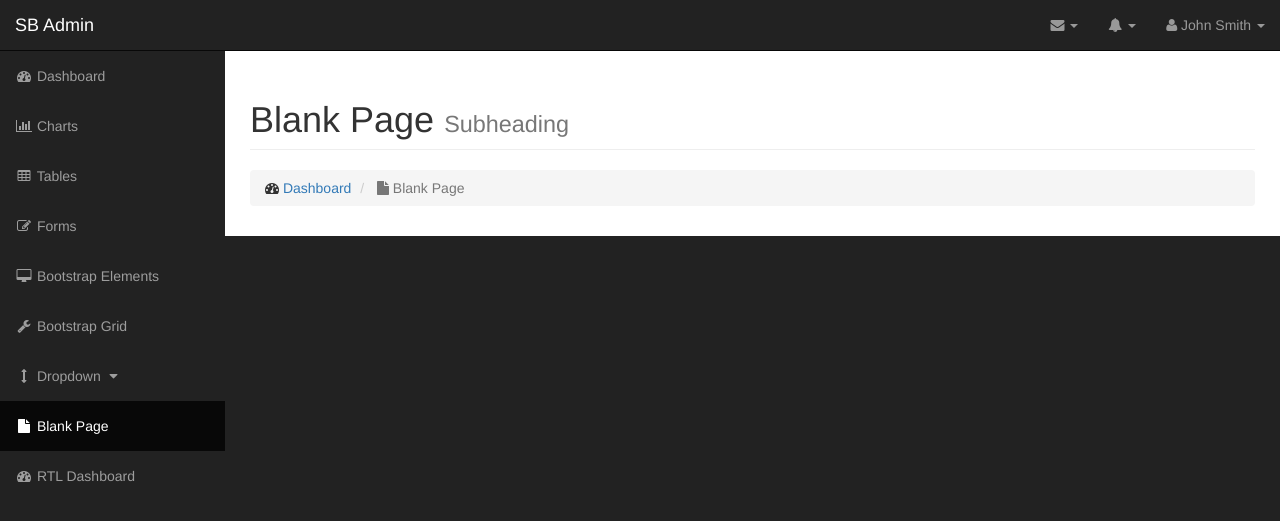
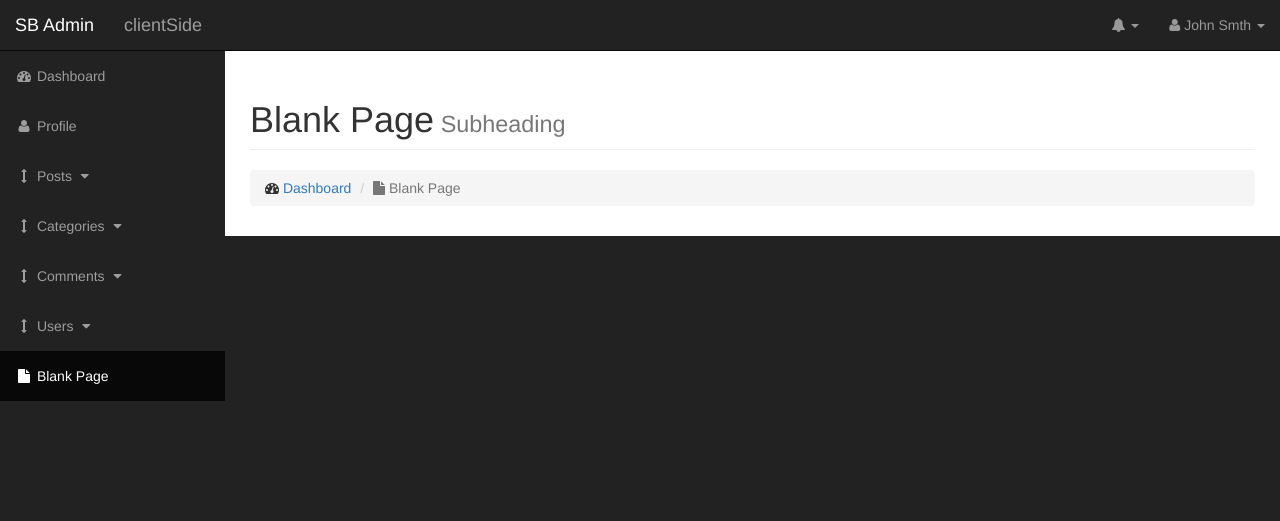
Before and after one commit to karima-hussein/blog-php, a PHP site: page /admin in a window 1280 px wide. Shown: the top 521 px of the page. Run offline with PHP 8.4, Linux system fonts and the light colour scheme; grey boxes labelled with a size stand in for pictures from a placeholder-image service; some libraries are stand-ins or nearby versions.

```diff
--- a/admin/index.html
+++ /dev/null
@@ -1,235 +0,0 @@
-<!DOCTYPE html>
-<html lang="en">
-
-<head>
-
-    <meta charset="utf-8">
-    <meta http-equiv="X-UA-Compatible" content="IE=edge">
-    <meta name="viewport" content="width=device-width, initial-scale=1">
-    <meta name="description" content="">
-    <meta name="author" content="">
-
-    <title>SB Admin - Bootstrap Admin Template</title>
-
-    <!-- Bootstrap Core CSS -->
-    <link href="css/bootstrap.min.css" rel="stylesheet">
-
-    <!-- Custom CSS -->
-    <link href="css/sb-admin.css" rel="stylesheet">
-
-    <!-- Custom Fonts -->
-    <link href="font-awesome/css/font-awesome.min.css" rel="stylesheet" type="text/css">
-
-    <!-- HTML5 Shim and Respond.js IE8 support of HTML5 elements and media queries -->
-    <!-- WARNING: Respond.js doesn't work if you view the page via file:// -->
-    <!--[if lt IE 9]>
-        <script src="https://oss.maxcdn.com/libs/html5shiv/3.7.0/html5shiv.js"></script>
-        <script src="https://oss.maxcdn.com/libs/respond.js/1.4.2/respond.min.js"></script>
-    <![endif]-->
-
-</head>
-
-<body>
-
-    <div id="wrapper">
-
-        <!-- Navigation -->
-        <nav class="navbar navbar-inverse navbar-fixed-top" role="navigation">
-            <!-- Brand and toggle get grouped for better mobile display -->
-            <div class="navbar-header">
-                <button type="button" class="navbar-toggle" data-toggle="collapse" data-target=".navbar-ex1-collapse">
-                    <span class="sr-only">Toggle navigation</span>
-                    <span class="icon-bar"></span>
-                    <span class="icon-bar"></span>
-                    <span class="icon-bar"></span>
-                </button>
-                <a class="navbar-brand" href="index.html">SB Admin</a>
-            </div>
-            <!-- Top Menu Items -->
-            <ul class="nav navbar-right top-nav">
-                <li class="dropdown">
-                    <a href="#" class="dropdown-toggle" data-toggle="dropdown"><i class="fa fa-envelope"></i> <b class="caret"></b></a>
-                    <ul class="dropdown-menu message-dropdown">
-                        <li class="message-preview">
-                            <a href="#">
-                                <div class="media">
-                                    <span class="pull-left">
-                                        <img class="media-object" src="http://placehold.it/50x50" alt="">
-                                    </span>
-                                    <div class="media-body">
-                                        <h5 class="media-heading">
-                                            <strong>John Smith</strong>
-                                        </h5>
-                                        <p class="small text-muted"><i class="fa fa-clock-o"></i> Yesterday at 4:32 PM</p>
-                                        <p>Lorem ipsum dolor sit amet, consectetur...</p>
-                                    </div>
-                                </div>
-                            </a>
-                        </li>
-                        <li class="message-preview">
-                            <a href="#">
-                                <div class="media">
-                                    <span class="pull-left">
-                                        <img class="media-object" src="http://placehold.it/50x50" alt="">
-                                    </span>
-                                    <div class="media-body">
-                                        <h5 class="media-heading">
-                                            <strong>John Smith</strong>
-                                        </h5>
-                                        <p class="small text-muted"><i class="fa fa-clock-o"></i> Yesterday at 4:32 PM</p>
-                                        <p>Lorem ipsum dolor sit amet, consectetur...</p>
-                                    </div>
-                                </div>
-                            </a>
-                        </li>
-                        <li class="message-preview">
-                            <a href="#">
-                                <div class="media">
-                                    <span class="pull-left">
-                                        <img class="media-object" src="http://placehold.it/50x50" alt="">
-                                    </span>
-                                    <div class="media-body">
-                                        <h5 class="media-heading">
-                                            <strong>John Smith</strong>
-                                        </h5>
-                                        <p class="small text-muted"><i class="fa fa-clock-o"></i> Yesterday at 4:32 PM</p>
-                                        <p>Lorem ipsum dolor sit amet, consectetur...</p>
-                                    </div>
-                                </div>
-                            </a>
-                        </li>
-                        <li class="message-footer">
-                            <a href="#">Read All New Messages</a>
-                        </li>
-                    </ul>
-                </li>
-                <li class="dropdown">
-                    <a href="#" class="dropdown-toggle" data-toggle="dropdown"><i class="fa fa-bell"></i> <b class="caret"></b></a>
-                    <ul class="dropdown-menu alert-dropdown">
-                        <li>
-                            <a href="#">Alert Name <span class="label label-default">Alert Badge</span></a>
-                        </li>
-                        <li>
-                            <a href="#">Alert Name <span class="label label-primary">Alert Badge</span></a>
-                        </li>
-                        <li>
-                            <a href="#">Alert Name <span class="label label-success">Alert Badge</span></a>
-                        </li>
-                        <li>
-                            <a href="#">Alert Name <span class="label label-info">Alert Badge</span></a>
-                        </li>
-                        <li>
-                            <a href="#">Alert Name <span class="label label-warning">Alert Badge</span></a>
-                        </li>
-                        <li>
-                            <a href="#">Alert Name <span class="label label-danger">Alert Badge</span></a>
-                        </li>
-                        <li class="divider"></li>
-                        <li>
-                            <a href="#">View All</a>
-                        </li>
-                    </ul>
-                </li>
-                <li class="dropdown">
-                    <a href="#" class="dropdown-toggle" data-toggle="dropdown"><i class="fa fa-user"></i> John Smith <b class="caret"></b></a>
-                    <ul class="dropdown-menu">
-                        <li>
-                            <a href="#"><i class="fa fa-fw fa-user"></i> Profile</a>
-                        </li>
-                        <li>
-                            <a href="#"><i class="fa fa-fw fa-envelope"></i> Inbox</a>
-                        </li>
-                        <li>
-                            <a href="#"><i class="fa fa-fw fa-gear"></i> Settings</a>
-                        </li>
-                        <li class="divider"></li>
-                        <li>
-                            <a href="#"><i class="fa fa-fw fa-power-off"></i> Log Out</a>
-                        </li>
-                    </ul>
-                </li>
-            </ul>
-            <!-- Sidebar Menu Items - These collapse to the responsive navigation menu on small screens -->
-            <div class="collapse navbar-collapse navbar-ex1-collapse">
-                <ul class="nav navbar-nav side-nav">
-                    <li>
-                        <a href="index.html"><i class="fa fa-fw fa-dashboard"></i> Dashboard</a>
-                    </li>
-                    <li>
-                        <a href="charts.html"><i class="fa fa-fw fa-bar-chart-o"></i> Charts</a>
-                    </li>
-                    <li>
-                        <a href="tables.html"><i class="fa fa-fw fa-table"></i> Tables</a>
-                    </li>
-                    <li>
-                        <a href="forms.html"><i class="fa fa-fw fa-edit"></i> Forms</a>
-                    </li>
-                    <li>
-                        <a href="bootstrap-elements.html"><i class="fa fa-fw fa-desktop"></i> Bootstrap Elements</a>
-                    </li>
-                    <li>
-                        <a href="bootstrap-grid.html"><i class="fa fa-fw fa-wrench"></i> Bootstrap Grid</a>
-                    </li>
-                    <li>
-                        <a href="javascript:;" data-toggle="collapse" data-target="#demo"><i class="fa fa-fw fa-arrows-v"></i> Dropdown <i class="fa fa-fw fa-caret-down"></i></a>
-                        <ul id="demo" class="collapse">
-                            <li>
-                                <a href="#">Dropdown Item</a>
-                            </li>
-                            <li>
-                                <a href="#">Dropdown Item</a>
-                            </li>
-                        </ul>
-                    </li>
-                    <li class="active">
-                        <a href="blank-page.html"><i class="fa fa-fw fa-file"></i> Blank Page</a>
-                    </li>
-                    <li>
-                        <a href="index-rtl.html"><i class="fa fa-fw fa-dashboard"></i> RTL Dashboard</a>
-                    </li>
-                </ul>
-            </div>
-            <!-- /.navbar-collapse -->
-        </nav>
-
-        <div id="page-wrapper">
-
-            <div class="container-fluid">
-
-                <!-- Page Heading -->
-                <div class="row">
-                    <div class="col-lg-12">
-                        <h1 class="page-header">
-                            Blank Page
-                            <small>Subheading</small>
-                        </h1>
-                        <ol class="breadcrumb">
-                            <li>
-                                <i class="fa fa-dashboard"></i>  <a href="index.html">Dashboard</a>
-                            </li>
-                            <li class="active">
-                                <i class="fa fa-file"></i> Blank Page
-                            </li>
-                        </ol>
-                    </div>
-                </div>
-                <!-- /.row -->
-
-            </div>
-            <!-- /.container-fluid -->
-
-        </div>
-        <!-- /#page-wrapper -->
-
-    </div>
-    <!-- /#wrapper -->
-
-    <!-- jQuery -->
-    <script src="js/jquery.js"></script>
-
-    <!-- Bootstrap Core JavaScript -->
-    <script src="js/bootstrap.min.js"></script>
-
-</body>
-
-</html>
--- /dev/null
+++ b/admin/index.php
@@ -0,0 +1,22 @@
+<?php include_once "../includes/admin_header.php"; ?>
+    <!-- Navigation -->
+    <?php include_once "../includes/admin_nav.php"; ?>
+    <div id="page-wrapper">
+        <div class="container-fluid">
+            <!-- Page Heading -->
+            <div class="row">
+                <div class="col-lg-12">
+                    <h1 class="page-header"> Blank Page<small> Subheading</small></h1>
+                    <ol class="breadcrumb">
+                        <li><i class="fa fa-dashboard"></i>  <a href="#">Dashboard</a></li>
+                        <li class="active"><i class="fa fa-file"></i> Blank Page</li>
+                    </ol>
+                </div>
+            </div>
+            <!-- /.row -->
+        </div>
+        <!-- /.container-fluid -->
+
+    </div>
+    <!-- /#page-wrapper -->
+<?php include_once "../includes/admin_footer.php"; ?>
--- /dev/null
+++ b/includes/admin_footer.php
@@ -0,0 +1,13 @@
+
+    </div>
+    <!-- /#wrapper -->
+
+    <!-- jQuery -->
+    <script src="js/jquery.js"></script>
+
+    <!-- Bootstrap Core JavaScript -->
+    <script src="js/bootstrap.min.js"></script>
+
+</body>
+
+</html>
--- /dev/null
+++ b/includes/admin_header.php
@@ -0,0 +1,34 @@
+<?php  ob_start();?>
+<!DOCTYPE html>
+<html lang="en">
+
+<head>
+
+    <meta charset="utf-8">
+    <meta http-equiv="X-UA-Compatible" content="IE=edge">
+    <meta name="viewport" content="width=device-width, initial-scale=1">
+    <meta name="description" content="">
+    <meta name="author" content="">
+
+    <title>SB Admin</title>
+
+    <!-- Bootstrap Core CSS -->
+    <link href="css/bootstrap.min.css" rel="stylesheet">
+
+    <!-- Custom CSS -->
+    <link href="css/sb-admin.css" rel="stylesheet">
+
+    <!-- Custom Fonts -->
+    <link href="font-awesome/css/font-awesome.min.css" rel="stylesheet" type="text/css">
+
+    <!-- HTML5 Shim and Respond.js IE8 support of HTML5 elements and media queries -->
+    <!-- WARNING: Respond.js doesn't work if you view the page via file:// -->
+    <!--[if lt IE 9]>
+        <script src="https://oss.maxcdn.com/libs/html5shiv/3.7.0/html5shiv.js"></script>
+        <script src="https://oss.maxcdn.com/libs/respond.js/1.4.2/respond.min.js"></script>
+    <![endif]-->
+
+</head>
+
+<body>
+    <div id="wrapper">
--- /dev/null
+++ b/includes/admin_nav.php
@@ -0,0 +1,87 @@
+<nav class="navbar navbar-inverse navbar-fixed-top" role="navigation">
+            <!-- Brand and toggle get grouped for better mobile display -->
+            <div class="navbar-header">
+                <button type="button" class="navbar-toggle" data-toggle="collapse" data-target=".navbar-ex1-collapse">
+                    <span class="sr-only">Toggle navigation</span>
+                    <span class="icon-bar"></span>
+                    <span class="icon-bar"></span>
+                    <span class="icon-bar"></span>
+                </button>
+                <a class="navbar-brand" href="index.php">SB Admin</a>
+                <a class="navbar-brand" href="../">clientSide</a>
+            </div>
+            <!-- Top Menu Items -->
+            <ul class="nav navbar-right top-nav">
+                <li class="dropdown">
+                    <a href="#" class="dropdown-toggle" data-toggle="dropdown"><i class="fa fa-bell"></i> <b class="caret"></b></a>
+                    <ul class="dropdown-menu alert-dropdown">
+                        <li>
+                            <a href="#">Alert Name <span class="label label-default">Alert Badge</span></a>
+                        </li>
+                        <li class="divider"></li>
+                        <li>
+                            <a href="#">View All</a>
+                        </li>
+                    </ul>
+                </li>
+                <li class="dropdown">
+                    <a href="#" class="dropdown-toggle" data-toggle="dropdown"><i class="fa fa-user"></i> John Smth <b class="caret"></b></a>
+                    <ul class="dropdown-menu">
+                        <li>
+                            <a href="#"><i class="fa fa-fw fa-user"></i> Profile</a>
+                        </li>
+                        <li class="divider"></li>
+                        <li>
+                            <a href="#"><i class="fa fa-fw fa-power-off"></i> Log Out</a>
+                        </li>
+                    </ul>
+                </li>
+            </ul>
+            <!-- Sidebar Menu Items - These collapse to the responsive navigation menu on small screens -->
+            <div class="collapse navbar-collapse navbar-ex1-collapse">
+                <ul class="nav navbar-nav side-nav">
+                    <li>
+                        <a href="index.php"><i class="fa fa-fw fa-dashboard"></i> Dashboard</a>
+                    </li>
+                    <li>
+                        <a href="index.php"><i class="fa fa-fw fa-user"></i> Profile</a>
+                    </li>
+                    <li>
+                        <a href="javascript:;" data-toggle="collapse" data-target="#post"><i class="fa fa-fw fa-arrows-v"></i> Posts <i class="fa fa-fw fa-caret-down"></i></a>
+                        <ul id="post" class="collapse">
+                            <li>
+                                <a href="#">View all posts</a>
+                            </li>
+                        </ul>
+                    </li>
+                    <li>
+                        <a href="javascript:;" data-toggle="collapse" data-target="#category"><i class="fa fa-fw fa-arrows-v"></i> Categories <i class="fa fa-fw fa-caret-down"></i></a>
+                        <ul id="category" class="collapse">
+                            <li>
+                                <a href="categories.php">View all categories</a>
+                            </li>
+                        </ul>
+                    </li>
+                    <li>
+                        <a href="javascript:;" data-toggle="collapse" data-target="#comments"><i class="fa fa-fw fa-arrows-v"></i> Comments <i class="fa fa-fw fa-caret-down"></i></a>
+                        <ul id="comments" class="collapse">
+                            <li>
+                                <a href="#">View all comments</a>
+                            </li>
+                        </ul>
+                    </li>
+                    <li>
+                        <a href="javascript:;" data-toggle="collapse" data-target="#users"><i class="fa fa-fw fa-arrows-v"></i> Users <i class="fa fa-fw fa-caret-down"></i></a>
+                        <ul id="users" class="collapse">
+                            <li>
+                                <a href="#">View all users</a>
+                            </li>
+                        </ul>
+                    </li>
+                    <li class="active">
+                        <a href="blank-page.php"><i class="fa fa-fw fa-file"></i> Blank Page</a>
+                    </li>
+                </ul>
+            </div>
+            <!-- /.navbar-collapse -->
+        </nav>
--- a/includes/header.php
+++ b/includes/header.php
@@ -1,3 +1,4 @@
+<?php  ob_start();?>
 <!DOCTYPE html>
 <html lang="en">
 
@@ -48,7 +49,7 @@
                         <a href="#">About</a>
                     </li>
                     <li>
-                        <a href="#">Services</a>
+                        <a href="admin">admin</a>
                     </li>
                     <li>
                         <a href="#">Contact</a>
```
Also changed, not shown: admin/categories.php (added, +99 -0 lines), admin/category_update.php (added, +69 -0 lines), admin/includes/db.php (added, +31 -0 lines), admin/includes/interface.php (added, +9 -0 lines), includes/categories.php (+62 -9 lines).
